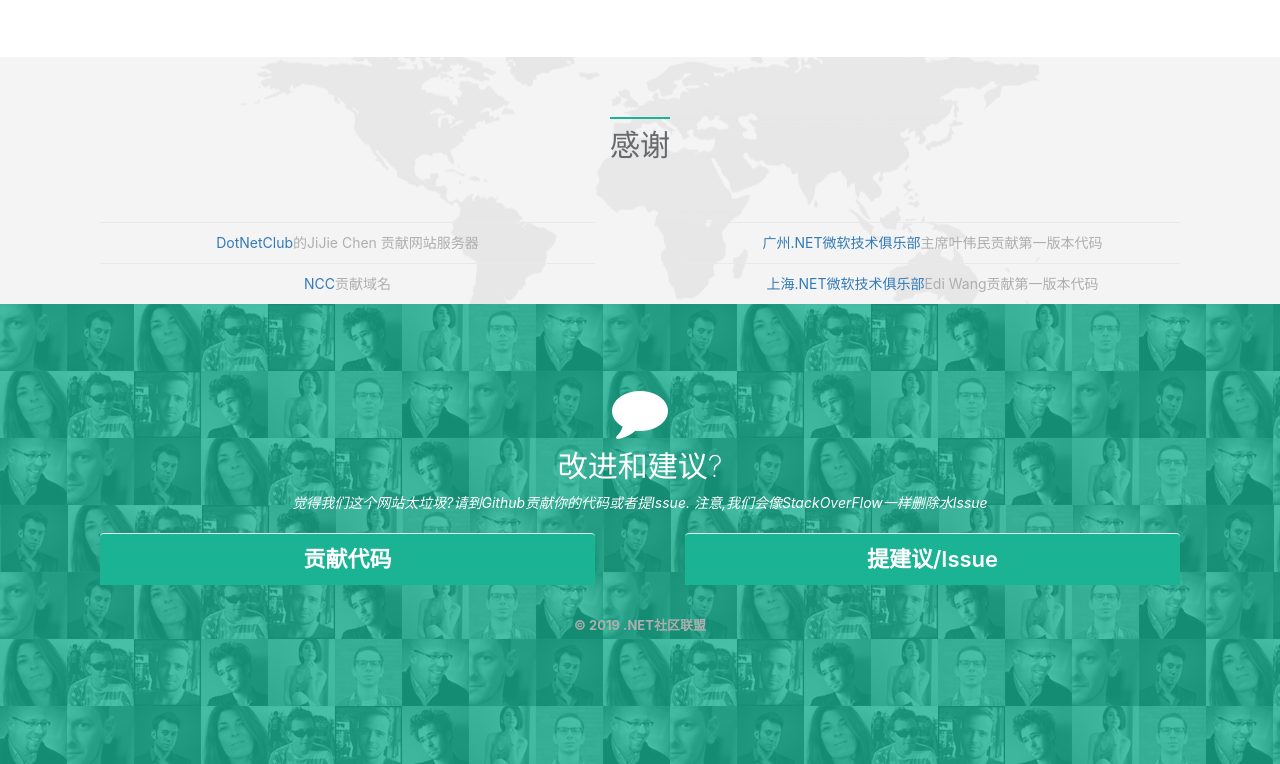
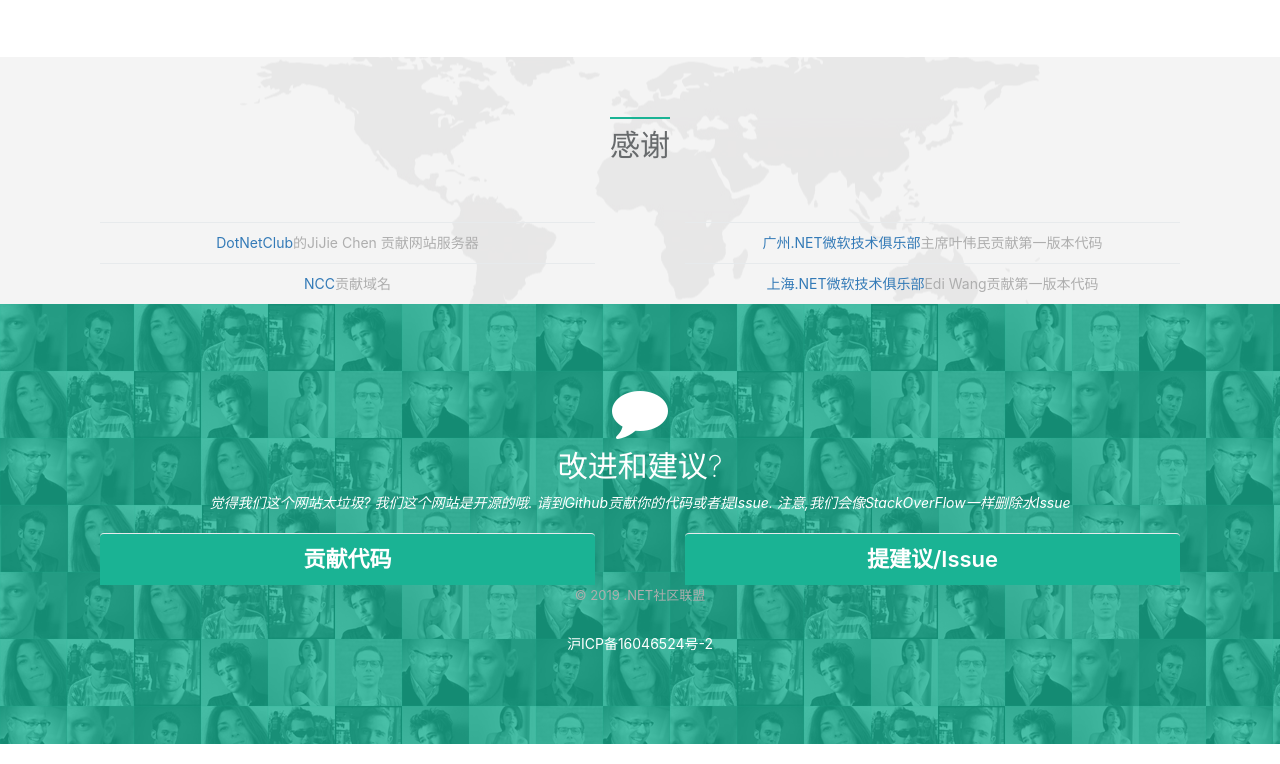
Before and after one commit to weiminye/ChinaDotNetClubPortal, a plain HTML site: page V1/index.html in a window 1280 px wide. Shown: the part 4531-5295 px from the top of the page. Drawn offline with Linux system fonts and the light colour scheme.

Commit message:
添加备案号

```diff
--- a/V1/index.html
+++ b/V1/index.html
@@ -721,7 +721,7 @@
                                 改进和建议?
                         </h1>
                         <div class="testimonials-text">
-                            <i>觉得我们这个网站太垃圾?请到Github贡献你的代码或者提Issue. 注意,我们会像StackOverFlow一样删除水Issue</i>
+                            <i>觉得我们这个网站太垃圾? 我们这个网站是开源的哦. 请到Github贡献你的代码或者提Issue. 注意,我们会像StackOverFlow一样删除水Issue</i>
                         </div>
                     </div>
                 </div>
@@ -749,8 +749,11 @@
                         </div>
                     </div>
                 <div class="row">
-                        <div class="col-lg-8 col-lg-offset-2 text-center m-t-lg m-b-lg">
-                            <p><strong>&copy; 2019 .NET社区联盟</strong><br /> </div>
+                        <div class="col-lg-8 col-lg-offset-2 text-center">
+                            <p>&copy; 2019 .NET社区联盟</p>
+                            <br />
+                            <a href="http://www.miibeian.gov.cn/" target="blank" class="community">沪ICP备16046524号-2</a>
+                             </div>
                     </div>
             </div>
 
```
